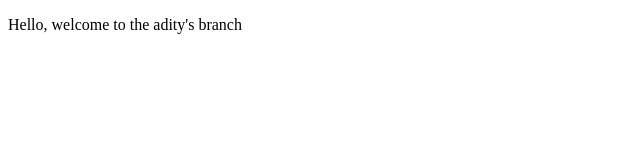
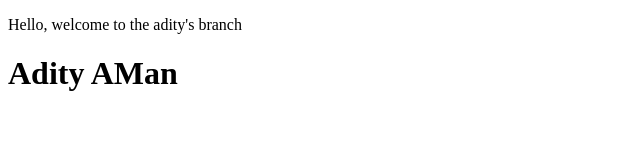
Before and after one commit to Aditya15082003/Git_practice, a plain HTML site: page index.html in a window 1280 px wide. Shown: the whole page, without its empty margins (0-640 px from the left). Drawn offline with Linux system fonts and the light colour scheme.

Commit message:
Added a heading

```diff
--- a/index.html
+++ b/index.html
@@ -7,5 +7,6 @@
 </head>
 <body>
   <p>Hello, welcome to the adity's branch</p>
+  <h1>Adity AMan</h1>
 </body>
 </html>
```
